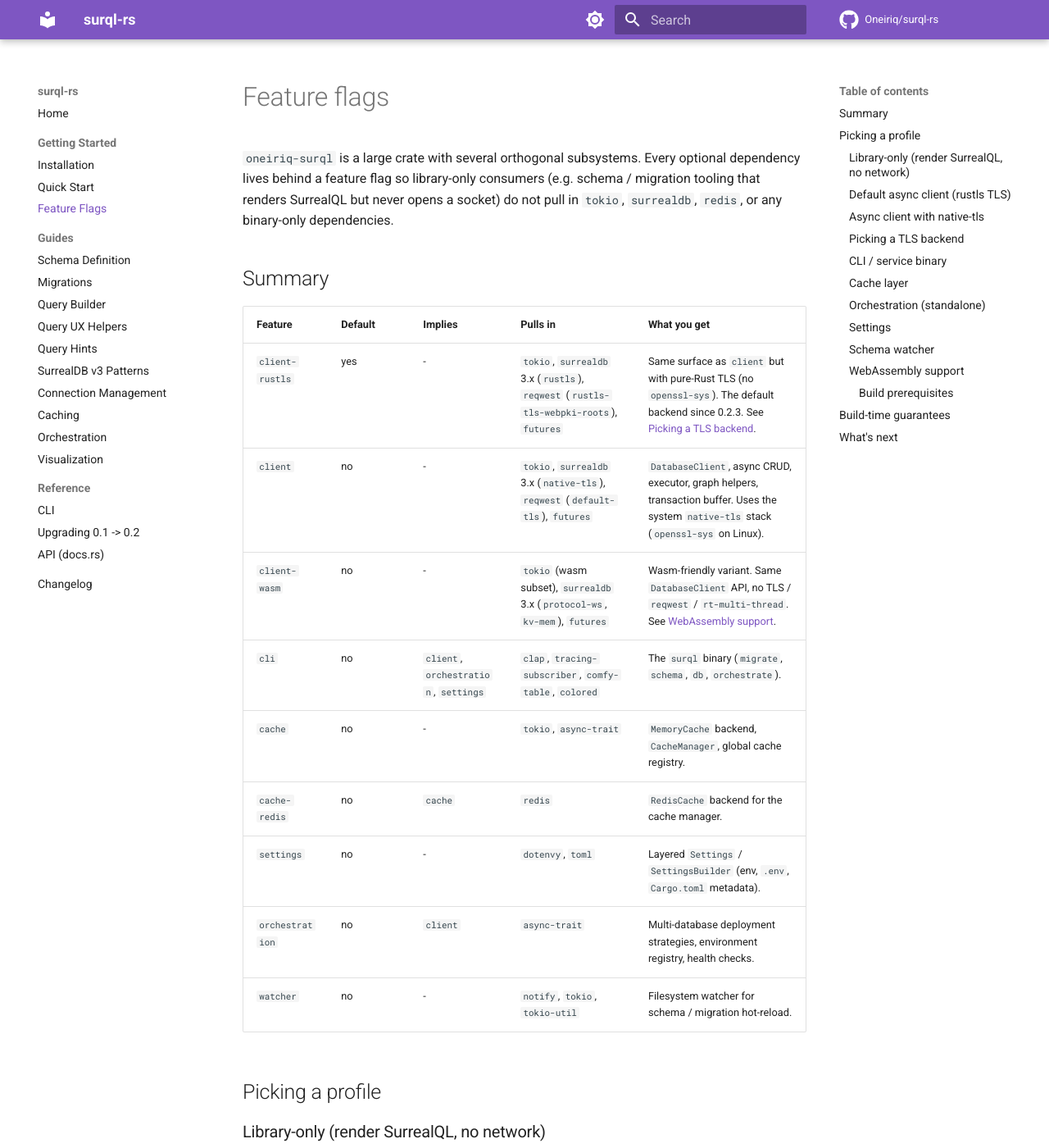
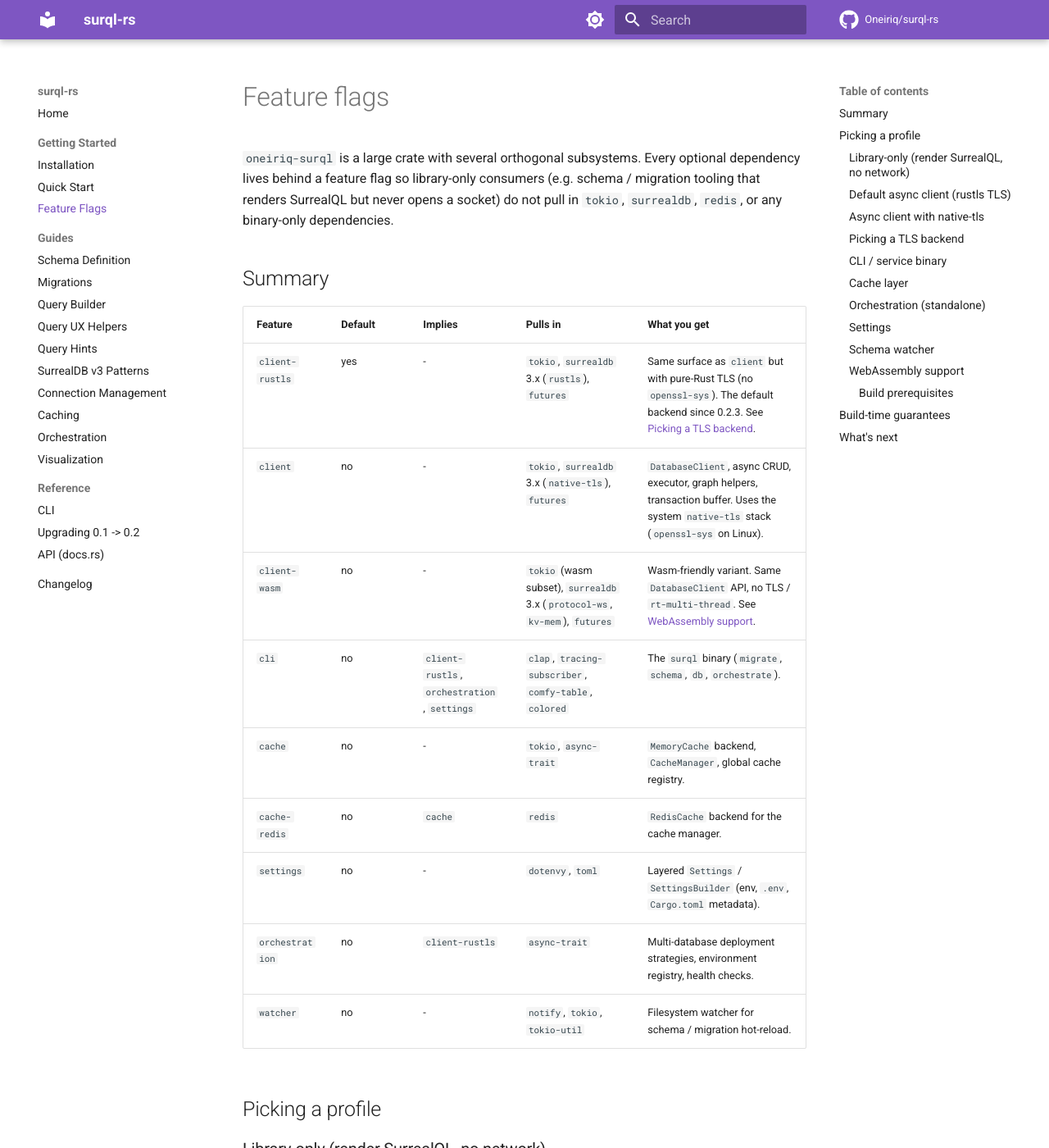
Before and after one commit to Oneiriq/surql-rs, an MkDocs documentation site: the page built from docs/features.md, in a window 1280 px wide and 1400 px high. Shown: the whole window at 82% size. Built offline with MkDocs 1.6.1 and Material for MkDocs 9.7.7, drawn with Linux system fonts in a browser that asks for light colours; comment, search, counter and statistics services are not loaded; some of the changed text lies outside the part shown.

Commit message:
chore(deps): drop reqwest, which nothing ever used
Both client features pulled reqwest and picked its TLS backend, but no
source file has ever referenced it (git log -S finds no use), so every
client build compiled it and seven transitive crates for nothing. It
was only ever an optional `dep:` dependency, so no feature name goes
away.

docs/features.md also claimed `cli` and `orchestration` imply
`client`; they imply `client-rustls`.

```diff
--- a/docs/features.md
+++ b/docs/features.md
@@ -10,14 +10,14 @@ any binary-only dependencies.
 
 | Feature         | Default | Implies                | Pulls in                                                   | What you get                                                                 |
 |-----------------|---------|------------------------|------------------------------------------------------------|------------------------------------------------------------------------------|
-| `client-rustls` | yes     | -                      | `tokio`, `surrealdb` 3.x (`rustls`), `reqwest` (`rustls-tls-webpki-roots`), `futures` | Same surface as `client` but with pure-Rust TLS (no `openssl-sys`). The default backend since 0.2.3. See [Picking a TLS backend](#picking-a-tls-backend). |
-| `client`        | no      | -                      | `tokio`, `surrealdb` 3.x (`native-tls`), `reqwest` (`default-tls`), `futures` | `DatabaseClient`, async CRUD, executor, graph helpers, transaction buffer. Uses the system `native-tls` stack (`openssl-sys` on Linux). |
-| `client-wasm`   | no      | -                      | `tokio` (wasm subset), `surrealdb` 3.x (`protocol-ws`, `kv-mem`), `futures` | Wasm-friendly variant. Same `DatabaseClient` API, no TLS / `reqwest` / `rt-multi-thread`. See [WebAssembly support](#webassembly-support). |
-| `cli`           | no      | `client`, `orchestration`, `settings` | `clap`, `tracing-subscriber`, `comfy-table`, `colored` | The `surql` binary (`migrate`, `schema`, `db`, `orchestrate`).              |
+| `client-rustls` | yes     | -                      | `tokio`, `surrealdb` 3.x (`rustls`), `futures` | Same surface as `client` but with pure-Rust TLS (no `openssl-sys`). The default backend since 0.2.3. See [Picking a TLS backend](#picking-a-tls-backend). |
+| `client`        | no      | -                      | `tokio`, `surrealdb` 3.x (`native-tls`), `futures` | `DatabaseClient`, async CRUD, executor, graph helpers, transaction buffer. Uses the system `native-tls` stack (`openssl-sys` on Linux). |
+| `client-wasm`   | no      | -                      | `tokio` (wasm subset), `surrealdb` 3.x (`protocol-ws`, `kv-mem`), `futures` | Wasm-friendly variant. Same `DatabaseClient` API, no TLS / `rt-multi-thread`. See [WebAssembly support](#webassembly-support). |
+| `cli`           | no      | `client-rustls`, `orchestration`, `settings` | `clap`, `tracing-subscriber`, `comfy-table`, `colored` | The `surql` binary (`migrate`, `schema`, `db`, `orchestrate`).              |
 | `cache`         | no      | -                      | `tokio`, `async-trait`                                     | `MemoryCache` backend, `CacheManager`, global cache registry.                |
 | `cache-redis`   | no      | `cache`                | `redis`                                                    | `RedisCache` backend for the cache manager.                                  |
 | `settings`      | no      | -                      | `dotenvy`, `toml`                                          | Layered `Settings` / `SettingsBuilder` (env, `.env`, `Cargo.toml` metadata). |
-| `orchestration` | no      | `client`               | `async-trait`                                              | Multi-database deployment strategies, environment registry, health checks.   |
+| `orchestration` | no      | `client-rustls`        | `async-trait`                                              | Multi-database deployment strategies, environment registry, health checks.   |
 | `watcher`       | no      | -                      | `notify`, `tokio`, `tokio-util`                            | Filesystem watcher for schema / migration hot-reload.                        |
 
 ## Picking a profile
@@ -152,8 +152,6 @@ Tracks Oneiriq/surql-rs#115. Enables the same
   pulls `ring`'s C glue) nor `native-tls` is enabled. `kv-mem` lets
   wasm callers run an embedded engine for local state and tests with
   no server roundtrip.
-- `reqwest` is **not** pulled. It is unused in `surql`'s source path
-  and `reqwest`'s default TLS stacks do not link on wasm.
 - `tokio` is reduced to `["sync", "macros", "rt", "time"]`.
   `tokio::spawn` is not available; if you need to fan out, use
   `wasm-bindgen-futures::spawn_local` from the caller crate.
```
Also changed, not shown: Cargo.toml (+7 -14 lines), 1 other file.
